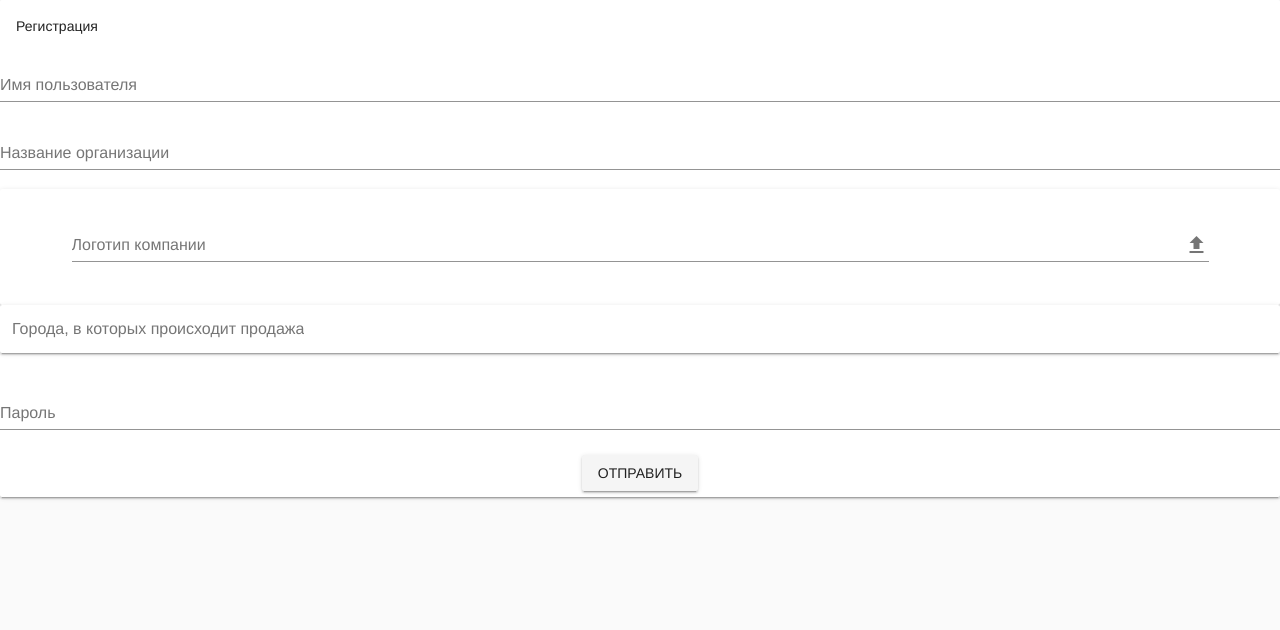
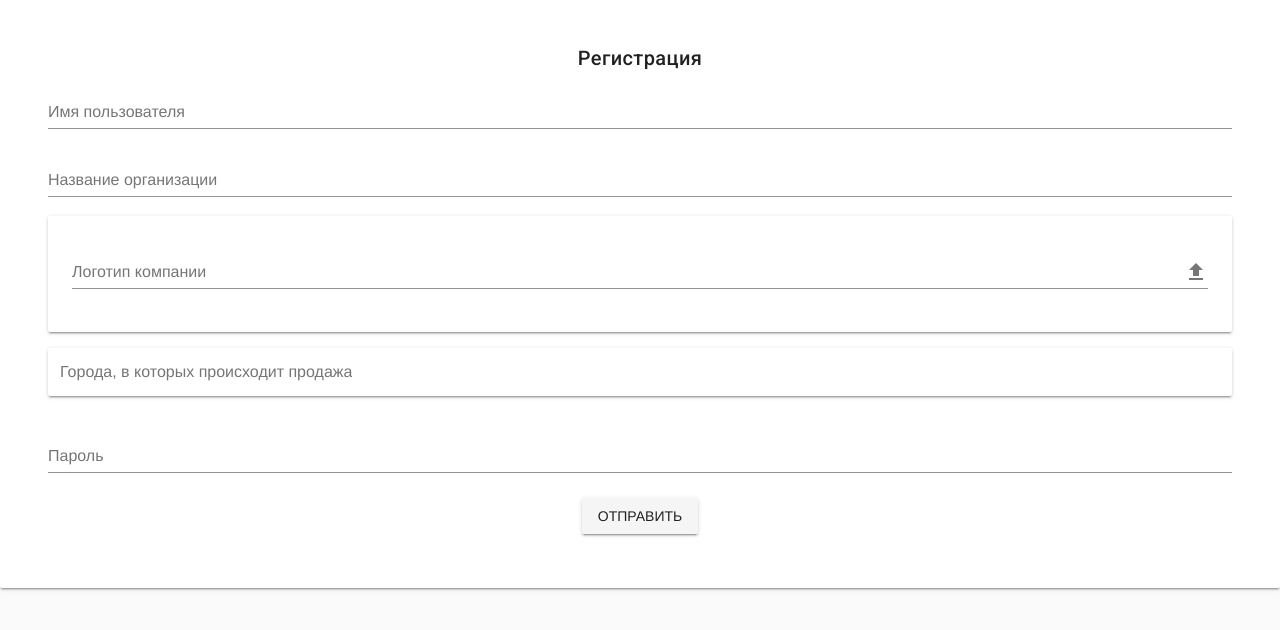
Before and after one commit to DDmitiy/2chairs-front, a Vue app: page /signup in a window 1280 px wide. Shown: the top 630 px of the page. Built offline with nearby package versions, Linux system fonts and the light colour scheme.

Commit message:
кое-как поправил, но это пиздецок

```diff
--- a/src/components/SignIn.vue
+++ b/src/components/SignIn.vue
@@ -1,10 +1,7 @@
 <template>
-  <v-form ref="form" lazy-validation>
-    <v-card>
-      <v-card-title
-      >
-        Вход
-      </v-card-title>
+  <v-card class="pa-5">
+    <v-form ref="form" lazy-validation>
+      <p class="title">Вход</p>
       <v-text-field
         v-model="name"
         label="Имя пользователя"
@@ -21,8 +18,8 @@
       >
         Отправить
       </v-btn>
-    </v-card>
-  </v-form>
+    </v-form>
+  </v-card>
 </template>
 
 <script>
@@ -30,7 +27,7 @@
 
   export default {
     name: "sign-in",
-    data:() => ({
+    data: () => ({
       e1: true,
       name: '',
       password: '',
--- a/src/components/SignUp.vue
+++ b/src/components/SignUp.vue
@@ -1,20 +1,23 @@
 <template>
-  <v-form ref="form" lazy-validation>
-    <v-card>
-      <v-card-title>Регистрация</v-card-title>
+  <v-card class="pa-5">
+    <v-form ref="form" lazy-validation>
+      <p class="title">Регистрация</p>
       <v-text-field
         label="Имя пользователя"
         v-model="name"
       ></v-text-field>
+
       <v-text-field
         v-model="companyname"
         label="Название организации"
       ></v-text-field>
+
       <input-file
         v-model="companyLabel"
         :extensions="['.png']"
         label="Логотип компании"
       ></input-file>
+
       <v-select
         label="Города, в которых происходит продажа"
         chips
@@ -23,6 +26,7 @@
         v-model="cities"
         append-icon=""
         clearable
+        class="mt-3"
       >
         <template slot="selection" slot-scope="data">
           <v-chip
@@ -34,6 +38,7 @@
           </v-chip>
         </template>
       </v-select>
+
       <v-text-field
         v-model="password"
         min="8"
@@ -41,13 +46,14 @@
         :type="e1 ? 'password' : 'text'"
         label="Пароль"
       ></v-text-field>
+
       <v-btn
         @click="submit"
       >
         Отправить
       </v-btn>
-    </v-card>
-  </v-form>
+    </v-form>
+  </v-card>
 </template>
 
 <script>
```
